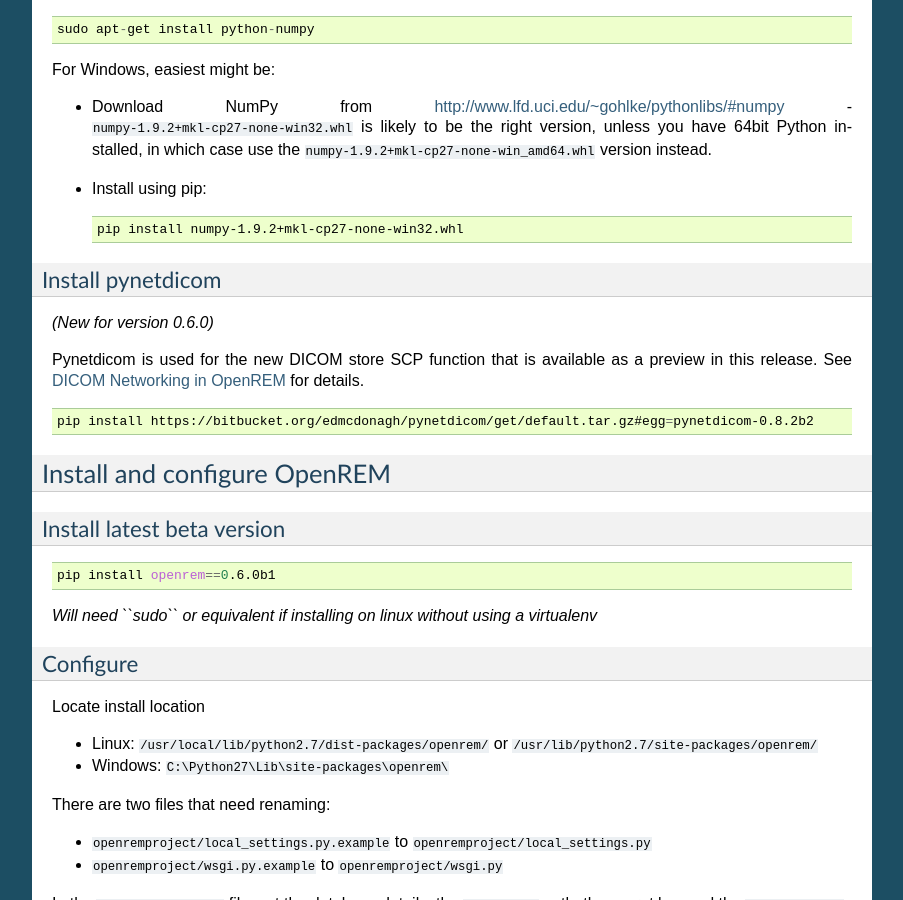
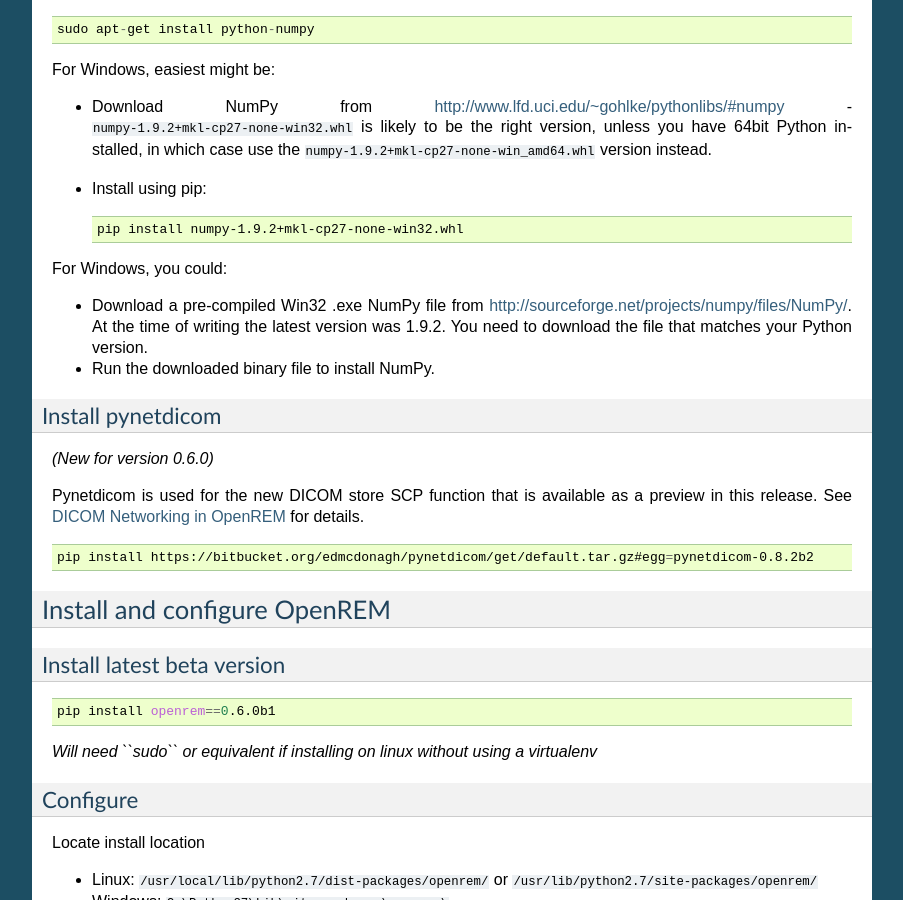
Before and after one commit to ckswilliams/modOpenREM, a Sphinx documentation site: the page built from docs/install.rst, in a window 1280 px wide and 900 px high, scrolled down 1585 px. Shown: the whole window, without its empty margins (198-1101 px from the left). Built offline with Sphinx 7.4.7, drawn with Linux system fonts in a browser that asks for light colours.

Commit message:
Added to NumPy Windows install. References issue 133.

```diff
--- a/docs/install.rst
+++ b/docs/install.rst
@@ -95,6 +95,12 @@
 * Install using pip::
 
     pip install numpy‑1.9.2+mkl‑cp27‑none‑win32.whl
+
+For Windows, you could:
+
+* Download a pre-compiled Win32 .exe NumPy file from http://sourceforge.net/projects/numpy/files/NumPy/. At the time
+  of writing the latest version was 1.9.2. You need to download the file that matches your Python version.
+* Run the downloaded binary file to install NumPy.
 
 Install pynetdicom
 ------------------
```
